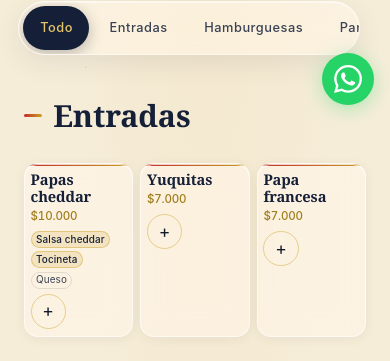
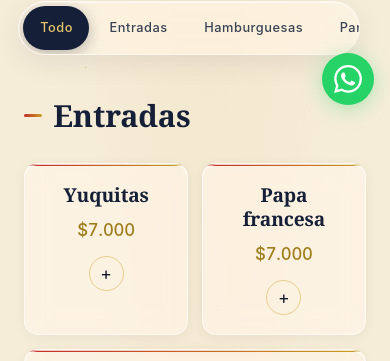
Before and after one commit to El-Richy/menu-la-cayenne, a plain HTML site: page index.html in a window 390 px wide. Shown: the part 723-1084 px from the top of the page. Drawn offline with Linux system fonts and the light colour scheme.

Commit message:
fix(menu): keep the category bar above the ticket
The sticky filters were being pushed under the order panel. Leave them
under the header, park the ticket below the open status, and split the
entradas so the simple plates sit side by side.

```diff
--- a/menu-logic.js
+++ b/menu-logic.js
@@ -114,7 +114,7 @@
       total += lineTotal;
       rows.push(line.qty + " × " + line.name + " — " + formatMoney(lineTotal));
     }
-    return "Hola, quiero pedir en La Cayenne:\n" + rows.join("\n") + "\n\nTotal: " + formatMoney(total);
+    return "Hola, quiero pedir:\n\n" + rows.join("\n") + "\n\nTotal: " + formatMoney(total);
   }
 
   function nextQty(current, delta) {
--- a/script.js
+++ b/script.js
@@ -16,11 +16,34 @@
     document.documentElement.classList.add("motion");
   }
 
+  function placeTicket() {
+    var headerEl = document.querySelector(".site-header");
+    var measured = headerEl ? headerEl.getBoundingClientRect().height : 0;
+    var headerH = measured || 76;
+    var filtersEl = document.querySelector(".menu-filters");
+    var filtersRect = filtersEl ? filtersEl.getBoundingClientRect() : null;
+    var top = headerH + 8;
+    if (filtersRect && filtersRect.top <= headerH + 2) {
+      top = filtersRect.bottom + 8;
+    } else {
+      var openStatus = document.getElementById("openStatus");
+      if (openStatus && !openStatus.hidden) {
+        var statusRect = openStatus.getBoundingClientRect();
+        var viewH = window.innerHeight || document.documentElement.clientHeight;
+        if (statusRect.width > 0 && statusRect.height > 0 && statusRect.bottom > 0 && statusRect.top < viewH) {
+          top = Math.max(headerH + 8, statusRect.bottom + 10);
+        }
+      }
+    }
+    document.documentElement.style.setProperty("--ticket-top", top + "px");
+  }
+
   function onScroll() {
     if (scrollFrame) return;
     scrollFrame = requestAnimationFrame(function () {
       scrollFrame = 0;
       if (header) header.classList.toggle("is-scrolled", window.scrollY > 8);
+      placeTicket();
       if (!hero || !document.documentElement.classList.contains("motion")) return;
       if (hero.getBoundingClientRect().bottom <= 0) return;
       var cover = hero.clientHeight * 0.06;
@@ -29,6 +52,7 @@
     });
   }
   window.addEventListener("scroll", onScroll, { passive: true });
+  window.addEventListener("resize", placeTicket);
   onScroll();
 
   var toggle = document.getElementById("navToggle");
@@ -292,6 +316,7 @@
       text.textContent = status.label + " \u00b7 " + status.detail;
       el.hidden = false;
       el.setAttribute("data-state", status.state);
+      placeTicket();
     }
     var kicker = document.querySelector(".card-kicker");
     if (kicker) kicker.textContent = status.label;
@@ -1069,13 +1094,6 @@
       setTimeout(removeDot, 620);
     }
 
-    function syncOrderOffset() {
-      var open = lines.length > 0 || extras.length > 0;
-      document.documentElement.style.setProperty("--order-h", open ? (ticket.offsetHeight + 10) + "px" : "0px");
-    }
-
-    window.addEventListener("resize", syncOrderOffset);
-
     function syncTicketOpen(open) {
       if (!open) {
         openFrame += 1;
@@ -1083,6 +1101,7 @@
         ticket.inert = true;
         ticket.setAttribute("aria-hidden", "true");
         document.body.classList.remove("has-order");
+        placeTicket();
         return;
       }
       document.body.classList.add("has-order");
@@ -1094,7 +1113,7 @@
           ticket.inert = false;
           ticket.setAttribute("aria-hidden", "false");
           ticket.classList.add("is-open");
-          syncOrderOffset();
+          placeTicket();
         });
       });
     }
@@ -1207,7 +1226,7 @@
       if (delivery) messageLines.push({ name: "Domicilio", unit: DELIVERY_PRICE, qty: 1 });
       link.href = "https://wa.me/573184003076?text=" + encodeURIComponent(api.buildMessage(messageLines));
       syncTicketOpen(open);
-      syncOrderOffset();
+      placeTicket();
     }
 
     function paintOrder() {
--- a/styles.css
+++ b/styles.css
@@ -557,7 +557,7 @@ html.motion .hero-img {
   justify-content: flex-start;
   margin: 0 auto 2.25rem;
   top: var(--header-h);
-  z-index: 50;
+  z-index: 85;
   padding: 4px;
   max-width: 100%;
   overflow-x: auto;
@@ -569,10 +569,6 @@ html.motion .hero-img {
   backdrop-filter: blur(18px) saturate(1.25);
   -webkit-backdrop-filter: blur(18px) saturate(1.25);
   box-shadow: 0 8px 28px rgba(12, 19, 34, 0.08), inset 0 1px 0 rgba(255, 255, 255, 0.55);
-}
-
-body.has-order .menu-filters {
-  top: calc(var(--header-h) + var(--order-h, 0px));
 }
 
 .menu-filters::-webkit-scrollbar { display: none; }
@@ -676,6 +672,51 @@ html.motion .category-title.is-in::before {
   align-items: stretch;
 }
 
+.menu-category[data-category="entradas"] .menu-grid {
+  grid-template-columns: repeat(2, minmax(0, 1fr));
+  align-items: start;
+}
+
+.menu-category[data-category="entradas"] .menu-grid > .menu-card:nth-child(2),
+.menu-category[data-category="entradas"] .menu-grid > .menu-card:nth-child(3) {
+  order: 0;
+}
+
+.menu-category[data-category="entradas"] .menu-grid > .menu-card:nth-child(1) {
+  order: 1;
+  grid-column: 1 / -1;
+}
+
+.menu-category[data-category="entradas"] .menu-grid > .menu-card:nth-child(2) .menu-card-top,
+.menu-category[data-category="entradas"] .menu-grid > .menu-card:nth-child(3) .menu-card-top {
+  flex-direction: column;
+  align-items: center;
+  text-align: center;
+}
+
+.menu-category[data-category="entradas"] .menu-grid > .menu-card:nth-child(2) .menu-card-top:has(.price)::before,
+.menu-category[data-category="entradas"] .menu-grid > .menu-card:nth-child(3) .menu-card-top:has(.price)::before {
+  display: none;
+}
+
+.menu-category[data-category="entradas"] .menu-grid > .menu-card:nth-child(2) h4,
+.menu-category[data-category="entradas"] .menu-grid > .menu-card:nth-child(3) h4 {
+  font-size: 1.2rem;
+  text-align: center;
+}
+
+.menu-category[data-category="entradas"] .menu-grid > .menu-card:nth-child(2) .price,
+.menu-category[data-category="entradas"] .menu-grid > .menu-card:nth-child(3) .price {
+  font-size: 1.05rem;
+  text-align: center;
+}
+
+.menu-category[data-category="entradas"] .menu-grid > .menu-card:nth-child(2) .qty-ctl,
+.menu-category[data-category="entradas"] .menu-grid > .menu-card:nth-child(3) .qty-ctl {
+  align-self: center;
+  justify-content: center;
+}
+
 .menu-grid > .t-tilt {
   height: 100%;
   min-height: 100%;
@@ -1337,7 +1378,7 @@ body.has-order .wa-float {
 
 .order-ticket {
   position: fixed;
-  top: calc(var(--header-h) + 0.45rem);
+  top: var(--ticket-top, calc(var(--header-h) + 0.45rem));
   left: 50%;
   width: min(28rem, calc(100vw - 1.25rem));
   z-index: 80;
@@ -1779,56 +1820,6 @@ html:not(.js) .t-stagger-line {
 
   .menu-grid { grid-template-columns: 1fr; gap: 0.85rem; }
 
-  .menu-category[data-category="entradas"] .menu-grid {
-    grid-template-columns: repeat(3, minmax(0, 1fr));
-    gap: 0.45rem;
-  }
-
-  .menu-category[data-category="entradas"] .menu-card {
-    min-width: 0;
-    min-height: 0;
-    padding: 0.45rem 0.35rem;
-    gap: 0.3rem;
-  }
-
-  .menu-category[data-category="entradas"] .menu-card-top {
-    flex-direction: column;
-    align-items: flex-start;
-    gap: 0.12rem;
-  }
-
-  .menu-category[data-category="entradas"] .menu-card-top:has(.price)::before {
-    display: none;
-  }
-
-  .menu-category[data-category="entradas"] .menu-card h4 {
-    font-size: 0.92rem;
-    line-height: 1.15;
-    overflow-wrap: anywhere;
-  }
-
-  .menu-category[data-category="entradas"] .price {
-    font-size: 0.72rem;
-    white-space: normal;
-  }
-
-  .menu-category[data-category="entradas"] .ings {
-    gap: 0.2rem;
-  }
-
-  .menu-category[data-category="entradas"] .ing {
-    font-size: 0.62rem;
-    line-height: 1.2;
-    padding: 0.1rem 0.28rem;
-    white-space: normal;
-    overflow-wrap: anywhere;
-    max-width: 100%;
-  }
-
-  .menu-category[data-category="entradas"] .qty-ctl {
-    align-self: flex-start;
-  }
-
   .menu-card {
     min-height: 0;
     padding: 1.15rem 1.15rem 1.2rem;
```
Also changed, not shown: menu-logic.test.js (+1 -1 lines), 1 other file.
